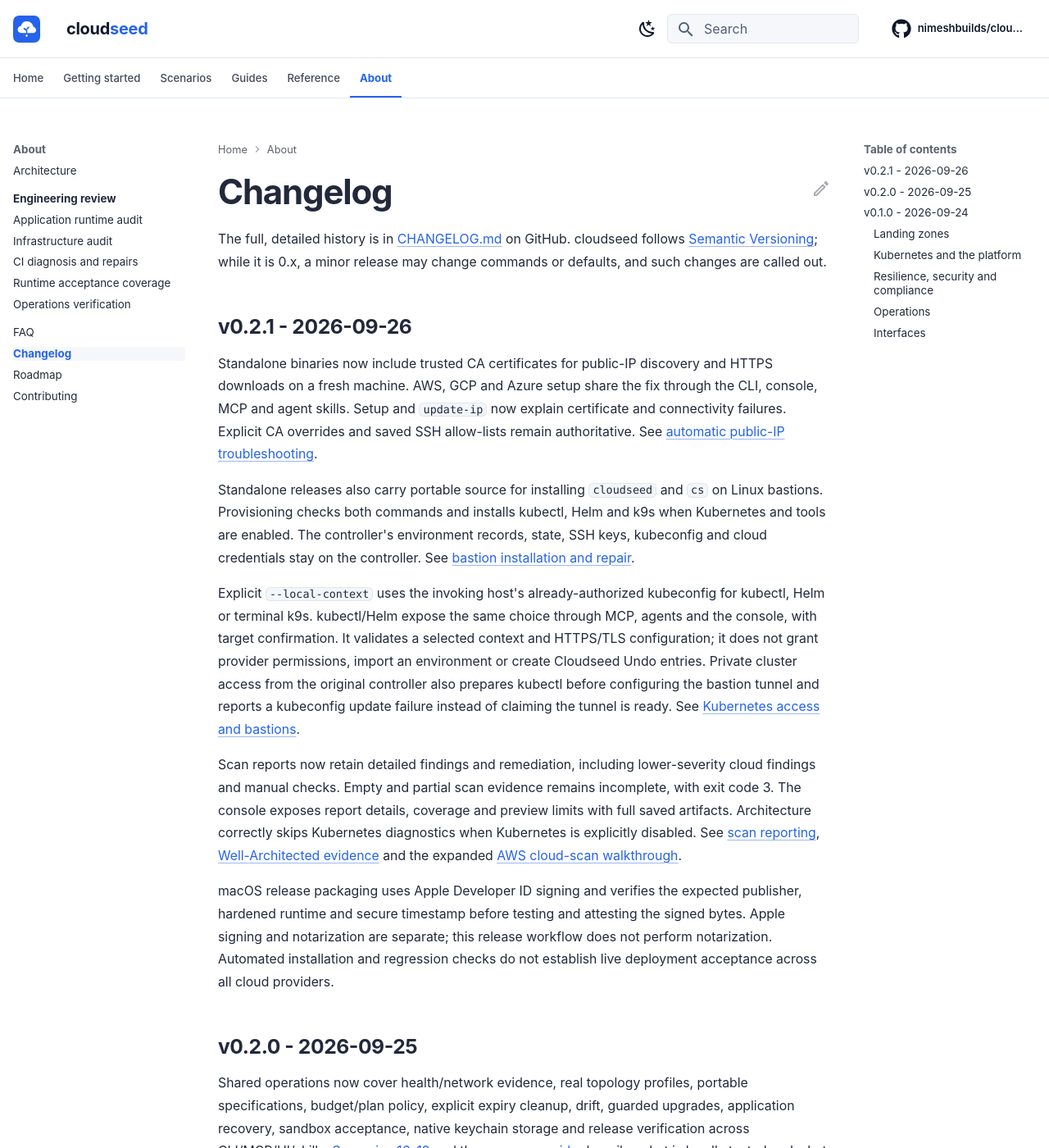
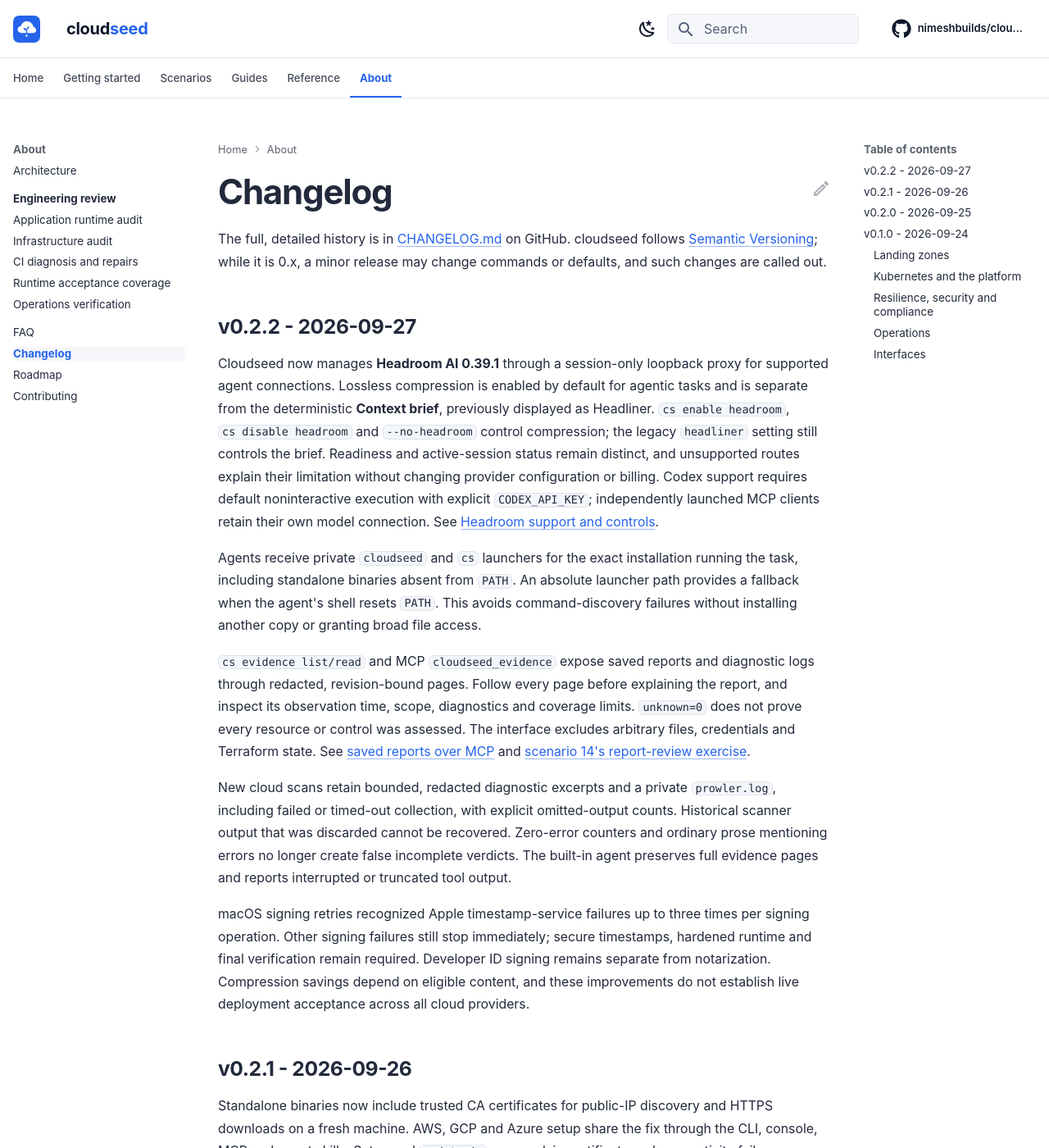
Before and after one commit to nimeshbuilds/cloudseed, an MkDocs documentation site: the page built from docs/about/changelog.md, in a window 1280 px wide and 1400 px high. Shown: the whole window at 82% size. Built offline with MkDocs 1.6.1 and Material for MkDocs 9.7.7, drawn with Linux system fonts in a browser that asks for light colours; comment, search, counter and statistics services are not loaded.

Commit message:
docs: add v0.2.2 highlights to Pages changelog (#12)
Co-authored-by: Nimesh Pandeya <nimeshpandeya@Nimeshs-Mini.attlocal.net>

```diff
--- a/docs/about/changelog.md
+++ b/docs/about/changelog.md
@@ -1,6 +1,6 @@
 ---
-title: "Changelog - cloudseed v0.2.1 highlights"
-description: "Cloudseed v0.2.1 fixes public-IP detection, bastion CLI provisioning, private cluster access and scan reporting, with explicit host-kubeconfig administration."
+title: "Changelog - cloudseed v0.2.2 highlights"
+description: "Cloudseed v0.2.2 adds Headroom context compression, complete saved-evidence access, reliable agent command discovery and retained scanner diagnostics."
 ---
 
 # Changelog
@@ -8,6 +8,36 @@ description: "Cloudseed v0.2.1 fixes public-IP detection, bastion CLI provisioni
 The full, detailed history is in [CHANGELOG.md](https://github.com/nimeshbuilds/cloudseed/blob/main/CHANGELOG.md) on
 GitHub. cloudseed follows [Semantic Versioning](https://semver.org/); while it is 0.x, a minor release may change
 commands or defaults, and such changes are called out.
+
+## v0.2.2 - 2026-09-27
+
+Cloudseed now manages **Headroom AI 0.39.1** through a session-only loopback proxy for supported agent connections.
+Lossless compression is enabled by default for agentic tasks and is separate from the deterministic **Context
+brief**, previously displayed as Headliner. `cs enable headroom`, `cs disable headroom` and `--no-headroom` control
+compression; the legacy `headliner` setting still controls the brief. Readiness and active-session status remain
+distinct, and unsupported routes explain their limitation without changing provider configuration or billing.
+Codex support requires default noninteractive execution with explicit `CODEX_API_KEY`; independently launched MCP
+clients retain their own model connection. See [Headroom support and controls](../guides/agentic.md#headroom-context-compression).
+
+Agents receive private `cloudseed` and `cs` launchers for the exact installation running the task, including
+standalone binaries absent from `PATH`. An absolute launcher path provides a fallback when the agent's shell
+resets `PATH`. This avoids command-discovery failures without installing another copy or granting broad file access.
+
+`cs evidence list/read` and MCP `cloudseed_evidence` expose saved reports and diagnostic logs through redacted,
+revision-bound pages. Follow every page before explaining the report, and inspect its observation time, scope,
+diagnostics and coverage limits. `unknown=0` does not prove every resource or control was assessed. The interface
+excludes arbitrary files, credentials and Terraform state. See [saved reports over MCP](../guides/mcp.md#read-saved-reports)
+and [scenario 14's report-review exercise](../scenarios/14-ai-agents-and-mcp.md#step-7a-explain-a-saved-scan-without-running-it-again).
+
+New cloud scans retain bounded, redacted diagnostic excerpts and a private `prowler.log`, including failed or
+timed-out collection, with explicit omitted-output counts. Historical scanner output that was discarded cannot
+be recovered. Zero-error counters and ordinary prose mentioning errors no longer create false incomplete verdicts.
+The built-in agent preserves full evidence pages and reports interrupted or truncated tool output.
+
+macOS signing retries recognized Apple timestamp-service failures up to three times per signing operation.
+Other signing failures still stop immediately; secure timestamps, hardened runtime and final verification remain
+required. Developer ID signing remains separate from notarization. Compression savings depend on eligible content,
+and these improvements do not establish live deployment acceptance across all cloud providers.
 
 ## v0.2.1 - 2026-09-26
 
```
